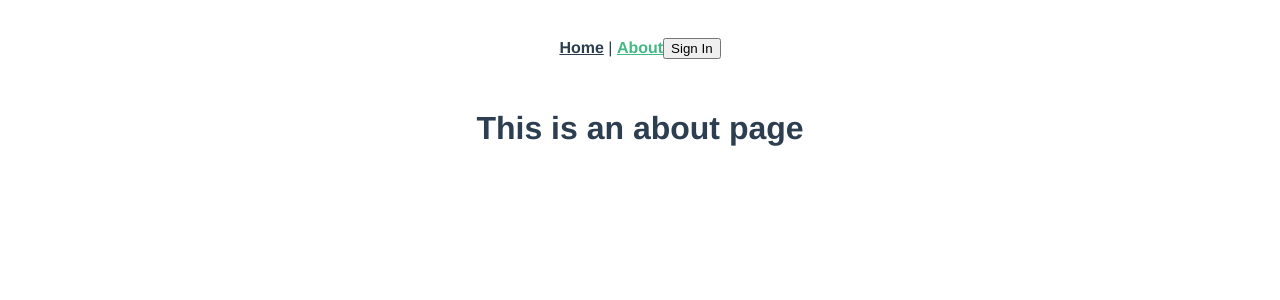
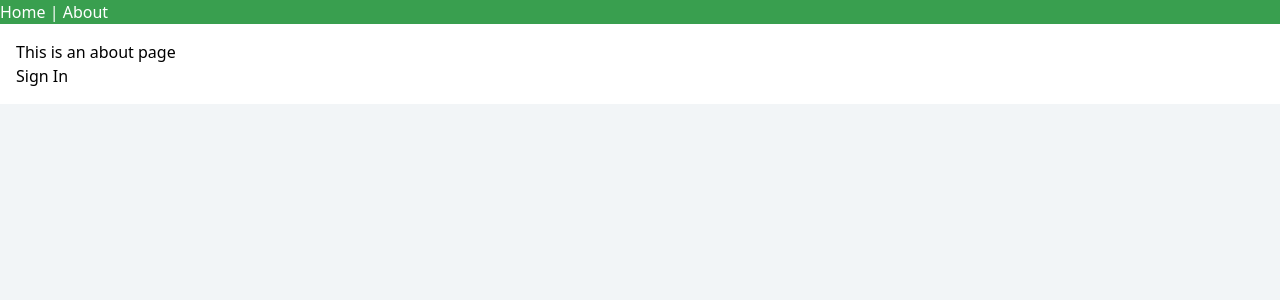
Before and after one commit to jabardigitalservice/picasso-groupware, a Vue app: page /about in a window 1280 px wide. Shown: the top 300 px of the page. Built offline with nearby package versions, Linux system fonts and the light colour scheme; no server answers.

Commit message:
init tailwind

```diff
--- a/package.json
+++ b/package.json
@@ -9,9 +9,10 @@
   },
   "dependencies": {
     "core-js": "^3.4.3",
-    "firebase": "^7.5.0",
+    "firebase": "^7.5.2",
     "register-service-worker": "^1.6.2",
     "vue": "^2.6.10",
+    "vue-content-loader": "^0.2.2",
     "vue-router": "^3.1.3",
     "vuex": "^3.1.2"
   },
@@ -28,6 +29,7 @@
     "eslint-plugin-vue": "^5.0.0",
     "sass": "^1.23.7",
     "sass-loader": "^8.0.0",
+    "tailwindcss": "^1.1.4",
     "vue-template-compiler": "^2.6.10"
   }
 }
--- /dev/null
+++ b/postcss.config.js
@@ -0,0 +1,5 @@
+module.exports = {
+  plugins: [
+    require('tailwindcss')
+  ]
+}
--- a/src/App.vue
+++ b/src/App.vue
@@ -1,25 +1,18 @@
 <template>
   <div id="app">
-    <template v-if="!loading">
       <navbar/>
       <router-view/>
-    </template>
   </div>
 </template>
 
 <script>
 import firebase from 'firebase'
-import { mapGetters } from 'vuex'
 import Navbar from './components/Navbar'
 
 export default {
   components: {
     Navbar
   },
-
-  computed: mapGetters({
-    loading: 'auth/loading'
-  }),
 
   created () {
     firebase.auth().onAuthStateChanged((user) => {
@@ -39,25 +32,3 @@ export default {
   }
 }
 </script>
-<style lang="scss">
-#app {
-  font-family: 'Avenir', Helvetica, Arial, sans-serif;
-  -webkit-font-smoothing: antialiased;
-  -moz-osx-font-smoothing: grayscale;
-  text-align: center;
-  color: #2c3e50;
-}
-
-#nav {
-  padding: 30px;
-
-  a {
-    font-weight: bold;
-    color: #2c3e50;
-
-    &.router-link-exact-active {
-      color: #42b983;
-    }
-  }
-}
-</style>
--- a/src/components/Navbar.vue
+++ b/src/components/Navbar.vue
@@ -1,42 +1,14 @@
 <template>
-  <div id="nav">
-    <router-link to="/">Home</router-link> |
-    <router-link to="/about">About</router-link>
-
-    <button v-if="!user" @click="signIn">Sign In</button>
-    <button v-if="user" @click="signOut">Sign Out</button>
+  <div id="nav" class="bg-brand-green text-white">
+    <div class="container mx-auto">
+      <router-link to="/">Home</router-link> |
+      <router-link to="/about">About</router-link>
+    </div>
   </div>
 </template>
 
 <script>
-import firebase from 'firebase'
-import { mapGetters } from 'vuex'
-
 export default {
-  computed: mapGetters({
-    user: 'auth/user'
-  }),
-
-  methods: {
-    signIn () {
-      const provider = new firebase.auth.GoogleAuthProvider()
-
-      firebase.auth().signInWithRedirect(provider).then((result) => {
-        // This gives you a Google Access Token. You can use it to access the Google API.
-        // const token = result.credential.accessToken
-        // console.log(token)
-        // The signed-in user info.
-        // const user = result.user
-        // console.log(user)
-
-        // Redirect home.
-        // this.$router.push({ name: 'home' })
-      })
-    },
-
-    signOut () {
-      this.$store.dispatch('auth/logout')
-    }
-  }
+  //
 }
 </script>
--- a/src/main.js
+++ b/src/main.js
@@ -3,6 +3,8 @@ import App from './App.vue'
 import './registerServiceWorker'
 import router from './router'
 import store from './store'
+
+import '@/styles/app.scss'
 
 Vue.config.productionTip = false
 
--- /dev/null
+++ b/src/styles/app.scss
@@ -0,0 +1,7 @@
+@import "~tailwindcss/base";
+@import "~tailwindcss/components";
+@import "~tailwindcss/utilities";
+
+body {
+  background-color: #F2F5F7;
+}
--- a/src/views/About.vue
+++ b/src/views/About.vue
@@ -1,11 +1,65 @@
 <template>
   <div class="about">
-    <h1>This is an about page</h1>
+    <div class="container mx-auto">
+      <div class="flex flex-wrap">
+        <div class="w-full bg-white p-4">
+          <template v-if="!authLoading">
+            <h1>This is an about page</h1>
+            <button v-if="!user" @click="signIn">Sign In</button>
+            <button v-if="user" @click="signOut">Sign Out</button>
+          </template>
+          <template v-else>
+            <content-loader
+              :height="475"
+              :width="400"
+              :speed="2"
+              primaryColor="#f3f3f3"
+              secondaryColor="#ecebeb"
+            >
+              <circle cx="30" cy="30" r="30" />
+              <rect x="75" y="13" rx="4" ry="4" width="100" height="13" />
+              <rect x="75" y="37" rx="4" ry="4" width="50" height="8" />
+              <rect x="0" y="70" rx="5" ry="5" width="400" height="100" />
+            </content-loader>
+          </template>
+        </div>
+      </div>
+    </div>
   </div>
 </template>
 
 <script>
+import { mapGetters } from 'vuex'
+import firebase from 'firebase'
+import { ContentLoader } from 'vue-content-loader'
+
 export default {
-  //
+  components: {
+    ContentLoader
+  },
+
+  computed: mapGetters({
+    user: 'auth/user',
+    authLoading: 'auth/loading'
+  }),
+
+  methods: {
+    signIn () {
+      const provider = new firebase.auth.GoogleAuthProvider()
+
+      firebase.auth().signInWithRedirect(provider).then((result) => {
+        // This gives you a Google Access Token. You can use it to access the Google API.
+        // const token = result.credential.accessToken
+        // console.log(token)
+        // The signed-in user info.
+        // const user = result.user
+        // console.log(user)
+      })
+    },
+
+    signOut () {
+      this.$store.dispatch('auth/logout')
+    }
+  }
 }
 </script>
--- a/src/views/Home.vue
+++ b/src/views/Home.vue
@@ -1,18 +1,47 @@
 <template>
   <div class="home">
-    <img alt="Vue logo" src="../assets/logo.png">
-    <HelloWorld msg="Welcome to Your Vue.js App"/>
+    <div class="container mx-auto">
+      <div class="flex flex-wrap">
+        <div class="w-full bg-white p-4">
+          <template v-if="!authLoading">
+            <img alt="Vue logo" src="../assets/logo.png">
+            <HelloWorld msg="Welcome"/>
+          </template>
+          <template v-else>
+            <content-loader
+              :height="475"
+              :width="400"
+              :speed="2"
+              primaryColor="#f3f3f3"
+              secondaryColor="#ecebeb"
+            >
+              <circle cx="30" cy="30" r="30" />
+              <rect x="75" y="13" rx="4" ry="4" width="100" height="13" />
+              <rect x="75" y="37" rx="4" ry="4" width="50" height="8" />
+              <rect x="0" y="70" rx="5" ry="5" width="400" height="100" />
+            </content-loader>
+          </template>
+        </div>
+      </div>
+    </div>
   </div>
 </template>
 
 <script>
 // @ is an alias to /src
 import HelloWorld from '@/components/HelloWorld.vue'
+import { mapGetters } from 'vuex'
+import { ContentLoader } from 'vue-content-loader'
 
 export default {
   name: 'home',
   components: {
-    HelloWorld
-  }
+    HelloWorld,
+    ContentLoader
+  },
+
+  computed: mapGetters({
+    authLoading: 'auth/loading'
+  })
 }
 </script>
--- /dev/null
+++ b/tailwind.config.js
@@ -0,0 +1,11 @@
+module.exports = {
+  theme: {
+    extend: {
+      colors: {
+        'brand-green': '#399F4F'
+      }
+    }
+  },
+  variants: {},
+  plugins: []
+}
--- /dev/null
+++ b/vue.config.js
@@ -0,0 +1,10 @@
+module.exports = {
+  pwa: {
+    name: 'Groupware',
+    themeColor: '#1f9d55',
+    msTileColor: '#000000',
+    workboxOptions: {
+      skipWaiting: true
+    }
+  }
+}
```
Also changed, not shown: 1 other file (tests, documents, lock files or other folders).
